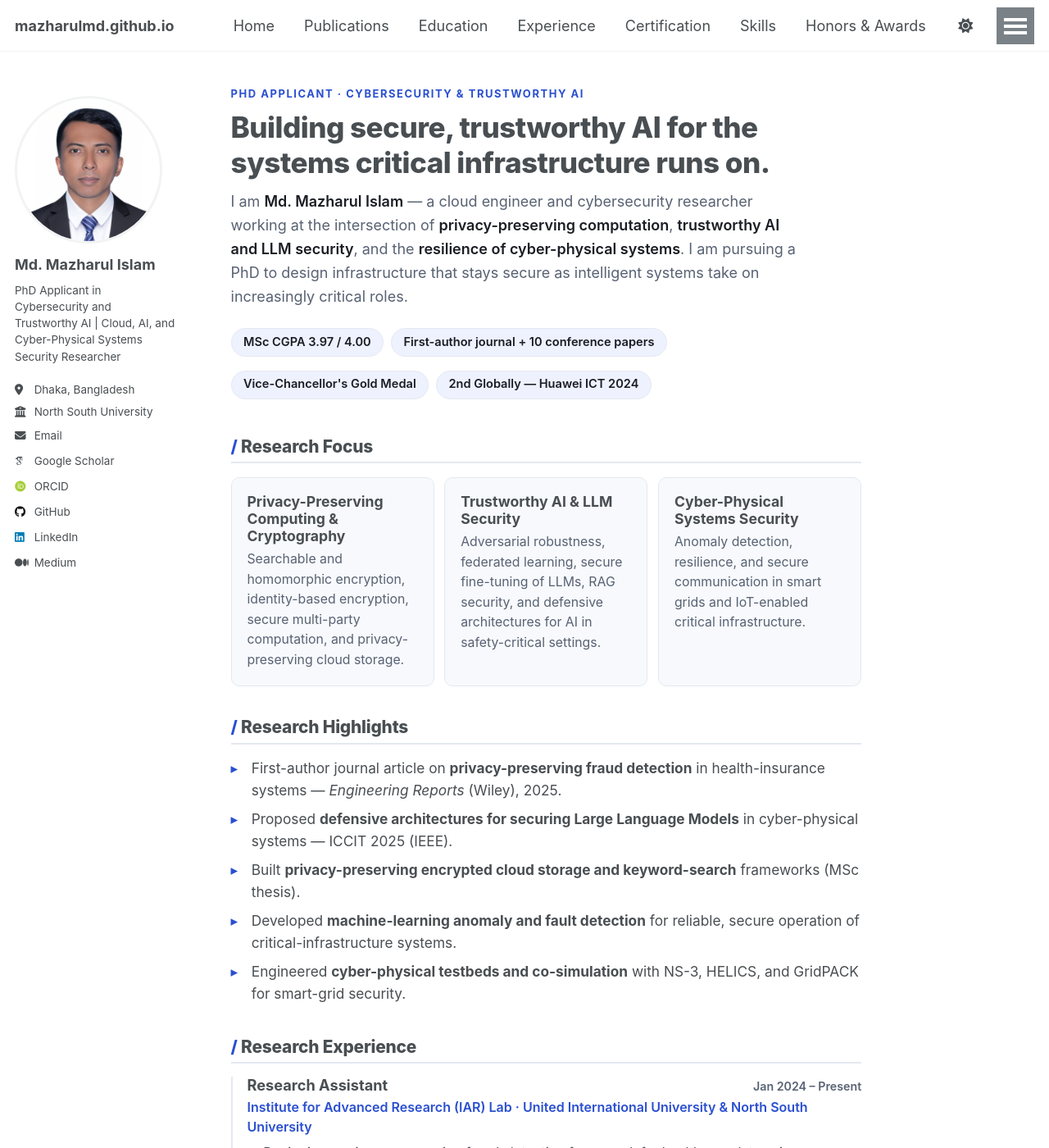
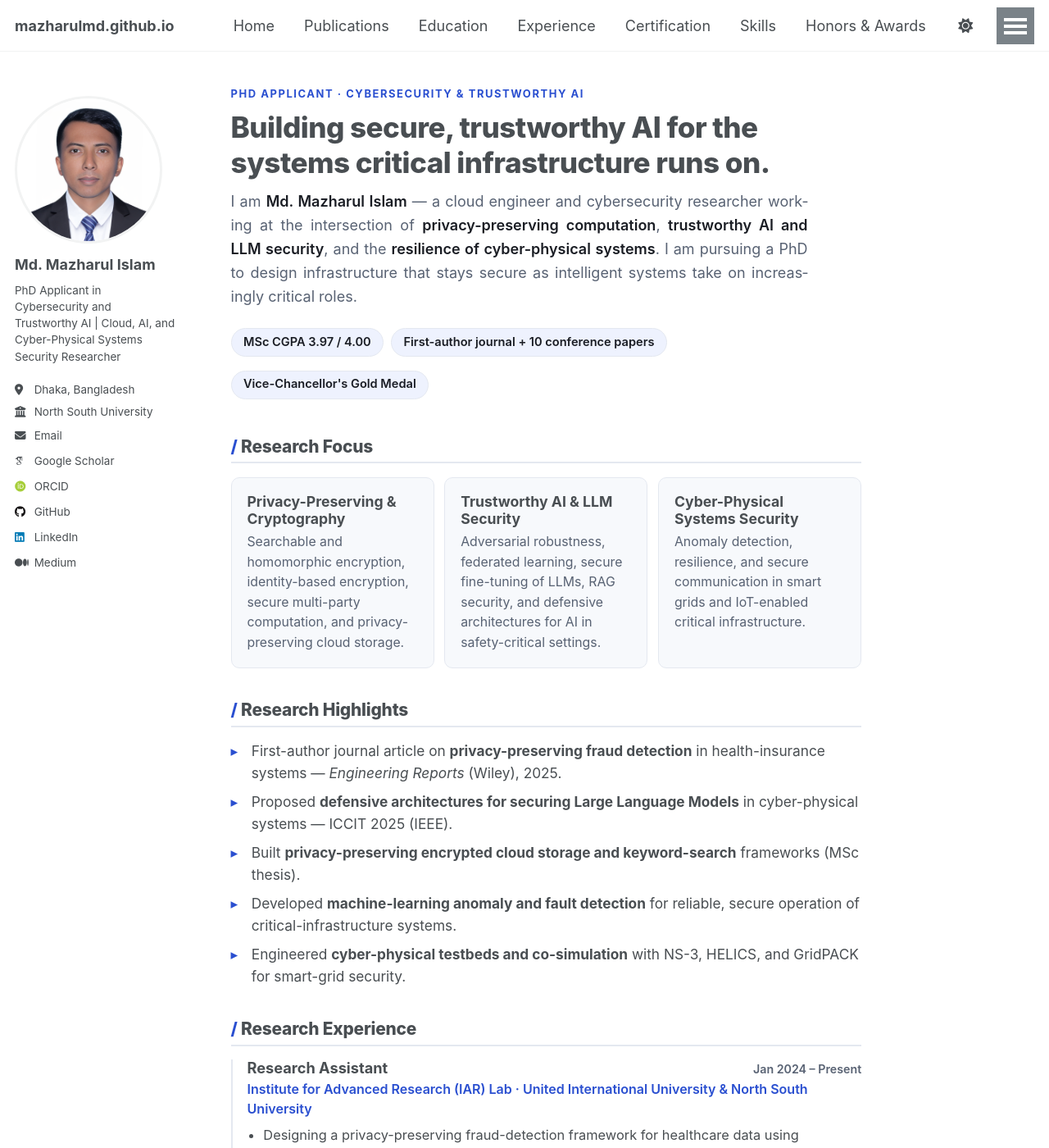
Before and after one commit to mazharulmd/mazharulmd.github.io, a Jekyll site: the page built from _pages/about.md, in a window 1280 px wide and 1400 px high. Shown: the whole window at 82% size. Built offline with Jekyll 4.4.1, drawn with Linux system fonts in a browser that asks for light colours; some web fonts are replaced; a script that is not in the unit is left out.

Commit message:
Update about.md

```diff
--- a/_pages/about.md
+++ b/_pages/about.md
@@ -14,6 +14,11 @@ html[data-theme="dark"] .hx{ --hx-accent:#90a4ff; --hx-soft:#1b2233; --hx-card:#
 .hx-hero h1{ font-size:1.95rem; line-height:1.22; font-weight:800; letter-spacing:-.015em; margin:.1rem 0 .6rem; }
 .hx-lead{ font-size:1.05rem; line-height:1.62; color:var(--hx-muted); margin:0 0 1rem; max-width:62ch; }
 .hx-lead b{ color:var(--hx-ink); font-weight:600; }
+.hx-lead {
+  text-align: justify;
+  line-height: 1.62;
+  hyphens: auto;
+}
 .hx-stats{ display:flex; flex-wrap:wrap; gap:.5rem; margin:.2rem 0 .2rem; padding:0; list-style:none; }
 .hx-stats li{ font-size:.81rem; font-weight:600; color:var(--hx-ink); background:var(--hx-soft); border:1px solid var(--hx-border); border-radius:999px; padding:.32rem .8rem; }
 .hx h2.hx-h2{ font-size:1.16rem; font-weight:800; letter-spacing:-.01em; margin:2.1rem 0 .9rem; padding-bottom:.35rem; border-bottom:2px solid var(--hx-border); }
@@ -51,14 +56,13 @@ html[data-theme="dark"] .hx{ --hx-accent:#90a4ff; --hx-soft:#1b2233; --hx-card:#
     <li>MSc CGPA 3.97 / 4.00</li>
     <li>First-author journal + 10 conference papers</li>
     <li>Vice-Chancellor's Gold Medal</li>
-    <li>2nd Globally &mdash; Huawei ICT 2024</li>
   </ul>
 </div>
 
 <h2 class="hx-h2"><span class="m">/</span> Research Focus</h2>
 <div class="hx-cards">
   <div class="hx-card">
-    <h3>Privacy-Preserving Computing &amp; Cryptography</h3>
+    <h3>Privacy-Preserving &amp; Cryptography</h3>
     <p>Searchable and homomorphic encryption, identity-based encryption, secure multi-party computation, and privacy-preserving cloud storage.</p>
   </div>
   <div class="hx-card">
```
